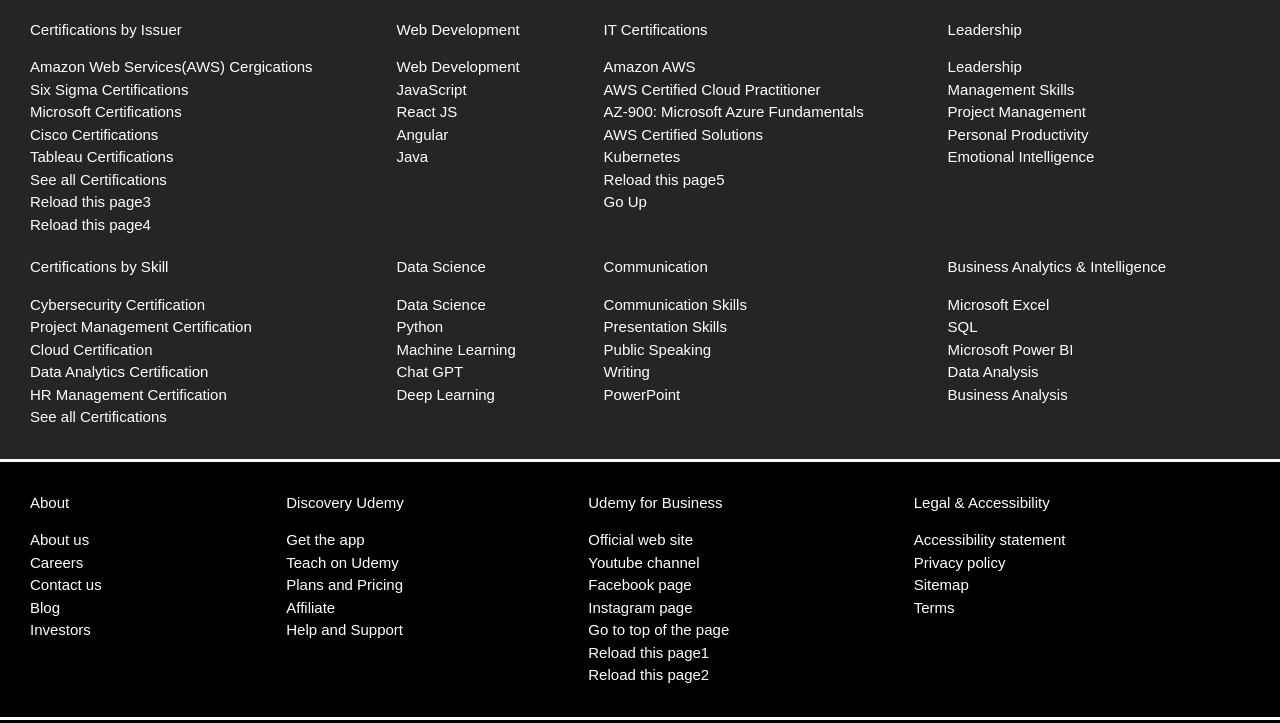
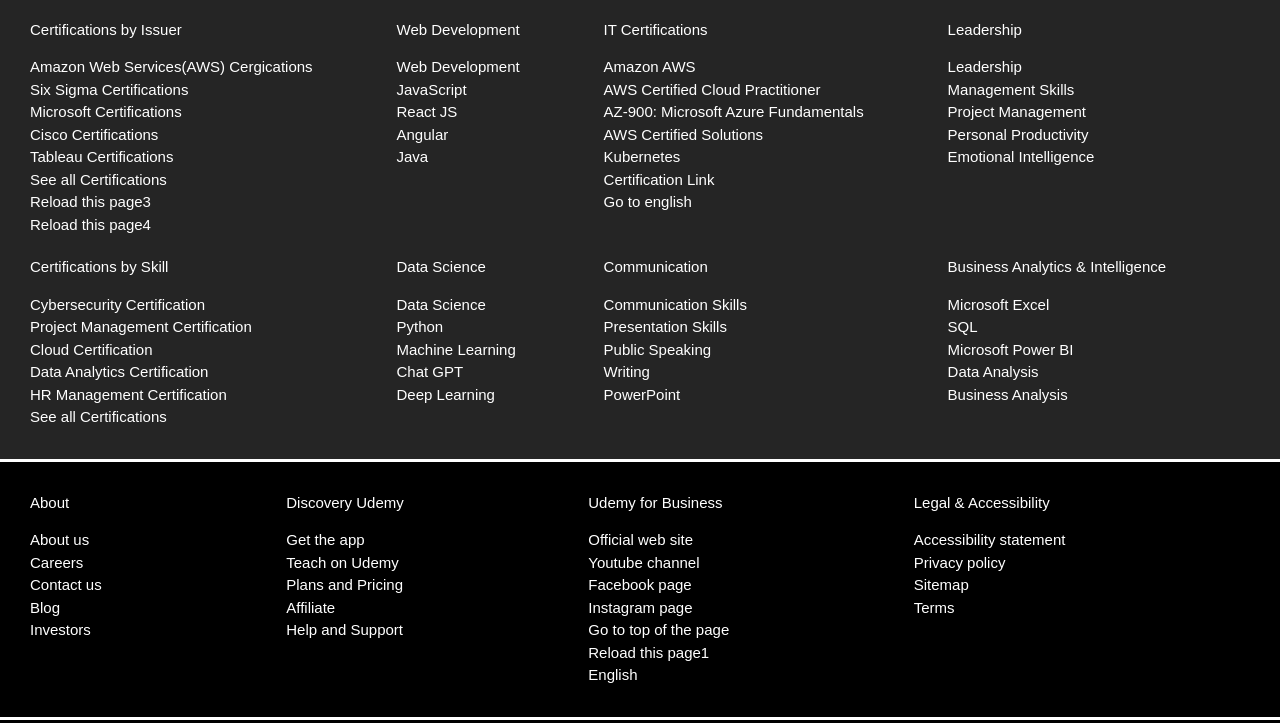
Before and after one commit to tuvshinerdene1/tuvshinerdene1.github.io, a plain HTML site: page Lab6/home.html in a window 1280 px wide. Shown: the part 4488-5211 px from the top of the page. Drawn offline with Linux system fonts and the light colour scheme.

Commit message:
added more interna links

```diff
--- a/Lab6/home.html
+++ b/Lab6/home.html
@@ -582,8 +582,8 @@
                         <li><a href="#">AZ-900: Microsoft Azure Fundamentals</a></li>
                         <li><a href="#">AWS Certified Solutions</a></li>
                         <li><a href="#">Kubernetes</a></li>
-                        <li><a href="home.html" title="reload this page5">Reload this page5</a></li>
-                        <li><a href="#mainSection" title="go up">Go Up</a></li>
+                        <li><a href="#Certification" title="reload this page5">Certification Link</a></li>
+                        <li><a href="#english" title="go up">Go to english</a></li>
                     </ul>
                 </div>
                 <div class="CertificationElement" id="No4">
@@ -670,7 +670,7 @@
                     <li><a href="https://www.instagram.com/udemy/" title="instagram page">Instagram page</a></li>
                     <li><a href="#mainSection" title="go to top of the page">Go to top of the page</a></li>
                     <li><a href="home.html" title="reload this page">Reload this page1</a></li>
-                    <li><a href="home.html" title="reload this page">Reload this page2</a></li>
+                    <li><a href="#english" title="english">English</a></li>
                 </ul>
             </div>
             <div class="linkelement" id="link4">
```
